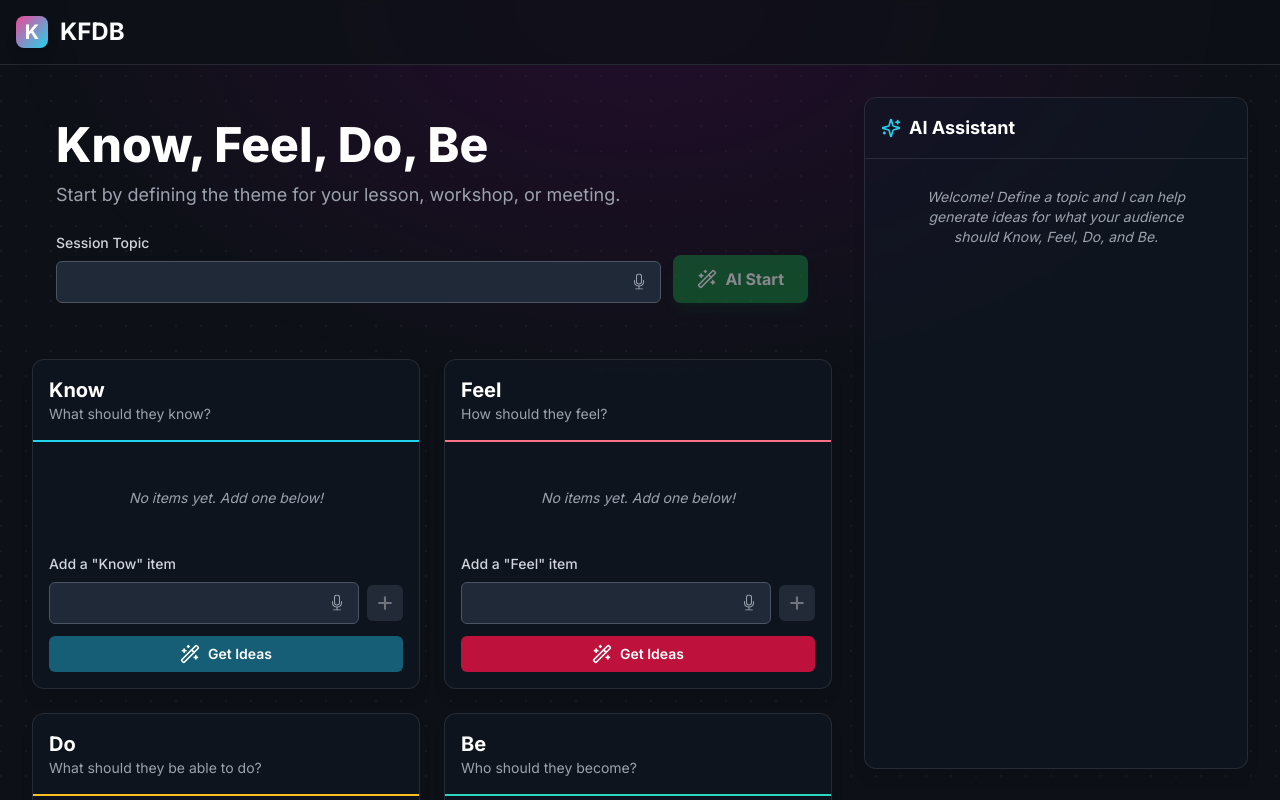
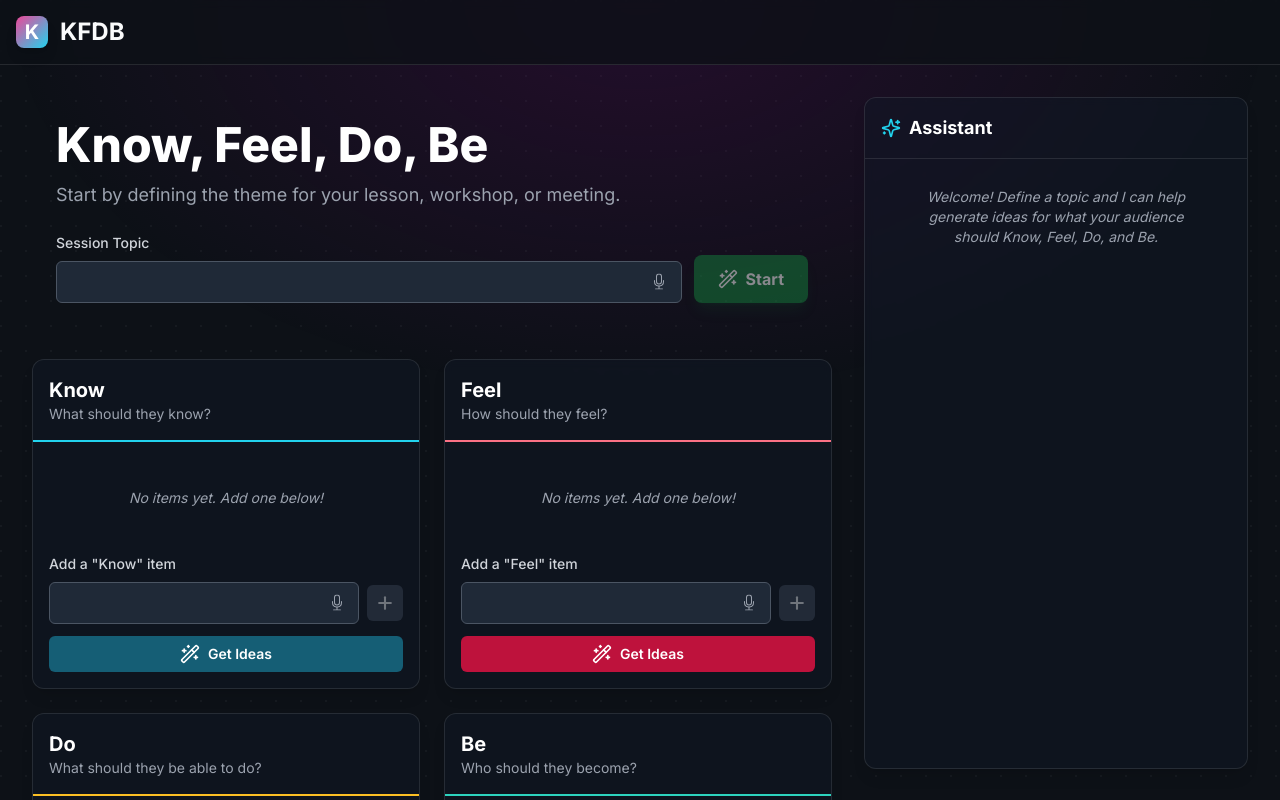
Before and after one commit to joe-watkins/kfdb, a React (Vite) app: page / in a window 1280 px wide. Shown: the top 800 px of the page. Built offline with nearby package versions, Linux system fonts and the light colour scheme.

Commit message:
Remove 'AI' from UI controls - Assistant panel and Start button

```diff
--- a/App.tsx
+++ b/App.tsx
@@ -441,7 +441,7 @@ const App: React.FC = () => {
                          ) : (
                            <span className="flex items-center justify-center gap-2">
                              <SparkleIcon />
-                             AI Start
+                             Start
                            </span>
                          )}
                       </button>
--- a/components/AssistantPanel.tsx
+++ b/components/AssistantPanel.tsx
@@ -1,4 +1,3 @@
-
 import React from 'react';
 import { type AssistantMessage } from '../types';
 import { AssistantIcon } from './icons';
@@ -32,7 +31,7 @@ const AssistantPanel: React.FC<AssistantPanelProps> = ({ messages, onAddSuggeste
       <div className="bg-gray-900/50 backdrop-blur-sm border border-white/10 rounded-xl shadow-lg flex flex-col h-[calc(100vh-8rem)] max-h-[700px]">
         <div className="p-4 border-b border-white/10 flex items-center gap-2">
           <AssistantIcon className="text-cyan-400" />
-          <h3 id={panelTitleId} className="text-lg font-bold text-white">AI Assistant</h3>
+          <h3 id={panelTitleId} className="text-lg font-bold text-white">Assistant</h3>
         </div>
         <div
             className="flex-grow p-4 overflow-y-auto scrollbar-hide"
```
